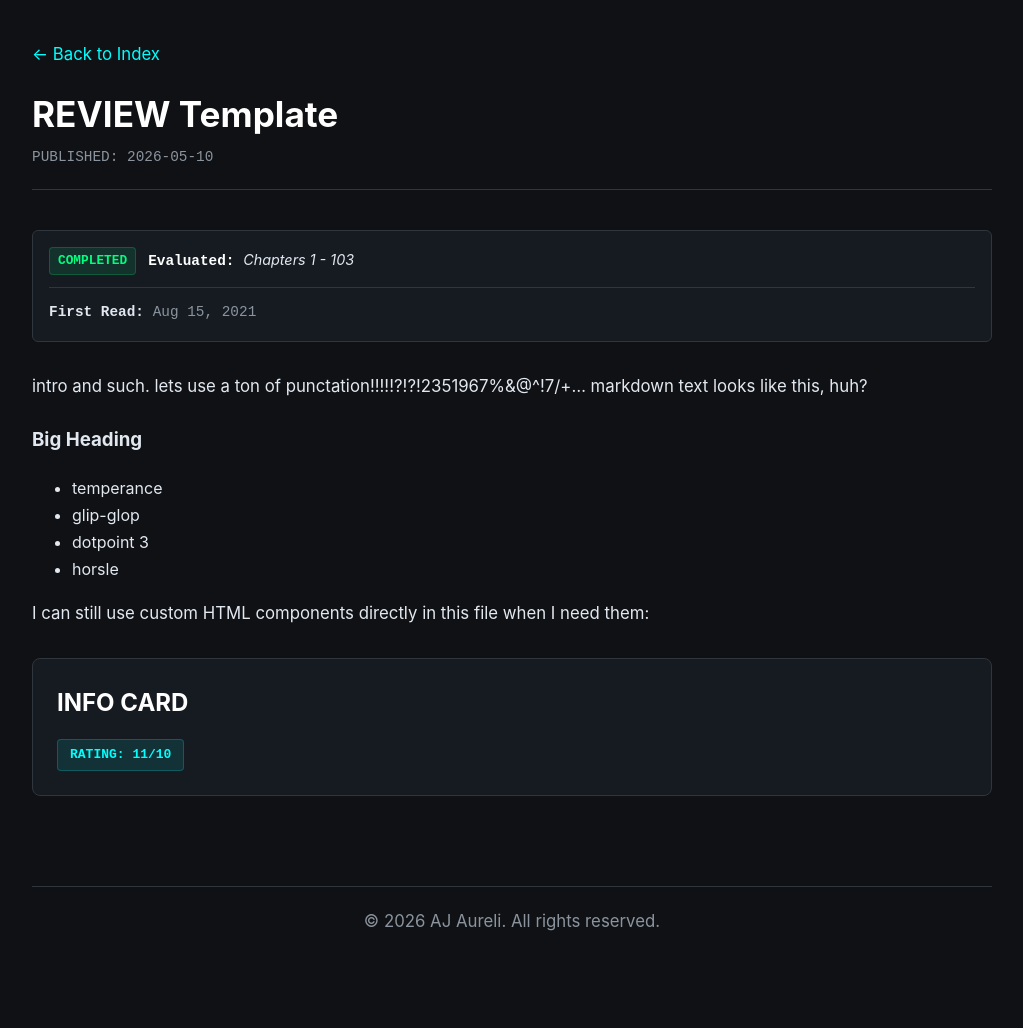
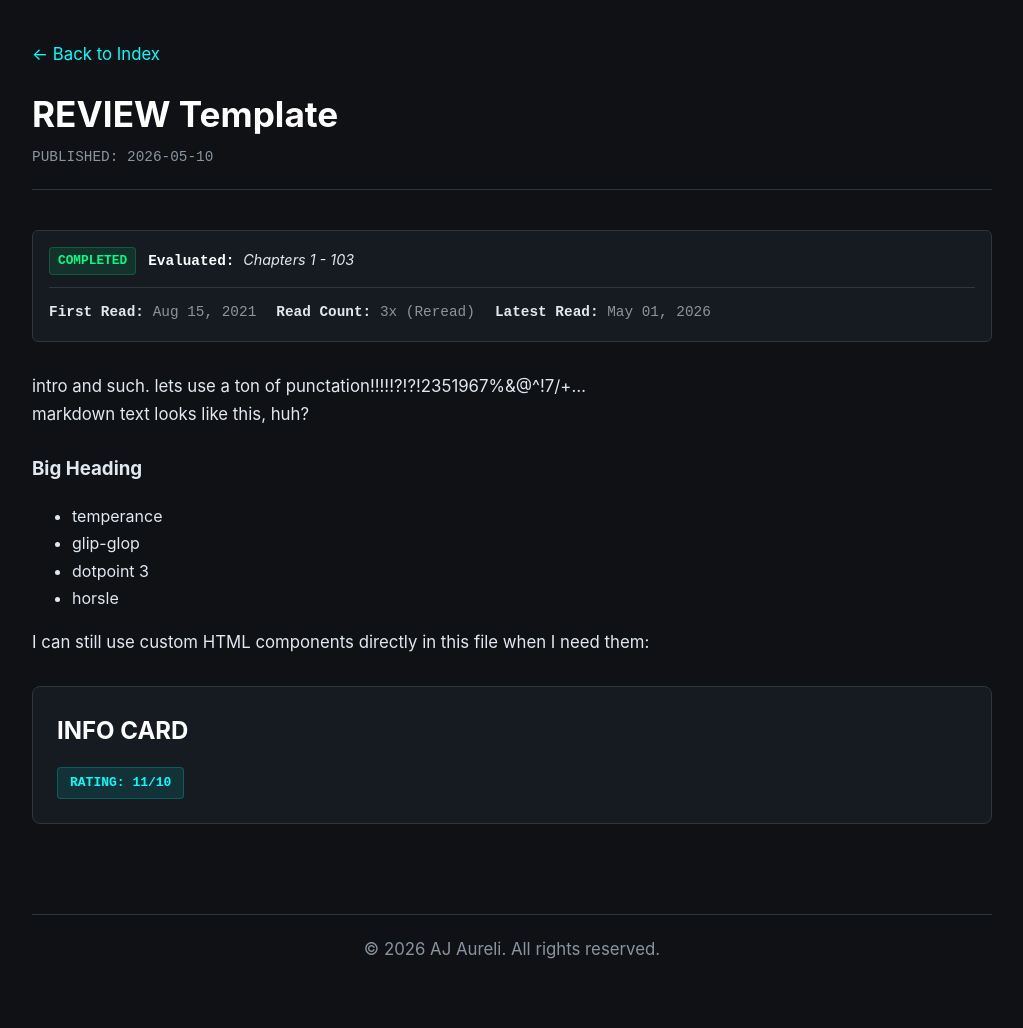
Before and after one commit to ailporf/ailporf.github.io, a Jekyll site: the page built from reviews/review-post-template.md, in a window 1280 px wide. Shown: the whole page, without its empty margins (128-1151 px from the left). Built offline with Jekyll 4.4.1, drawn with Linux system fonts in a browser that asks for light colours; before the commit the page ends 999 px from its top, so only the background shows below that.

Commit message:
review fix

```diff
--- a/_layouts/rant.html
+++ b/_layouts/rant.html
@@ -33,7 +33,6 @@
         </main>
         <footer>
             <p>&copy; {{ "now" | date: "%Y" }} AJ Aureli. All rights reserved.</p>
-            <p>Hosted on GitHub Pages. Yes, it's really Chan writing this.</p>
         </footer>
     </div>
 </body>
--- a/_layouts/review.html
+++ b/_layouts/review.html
@@ -19,6 +19,7 @@
                     {% if page.status %}
                         <span class="status-badge {{ page.status | downcase }}">{{ page.status }}</span>
                     {% endif %}
+
                     {% if page.evaluated_scope %}
                         <span class="scope-text"><strong>Evaluated: </strong><em>{{ page.evaluated_scope }}</em></span>
                     {% endif %}
@@ -26,6 +27,15 @@
                 <ul class="meta-list">
                     {% if page.original_read_date %}
                         <li><strong>First Read:</strong> {{ page.original_read_date | date: "%b %d, %Y" }}</li>
+                    {% endif %}
+
+                    {% if page.read_count and page.read_count > 1 %}
+                        <li><strong>Read Count:</strong> {{ page.read_count }}x (Reread)</li>
+                        {% if page.latest_read_date %}
+                            <li><strong>Latest Read:</strong> {{ page.latest_read_date | date: "%b %d, %Y" }}</li>
+                        {% endif %}
+                    {% else %}
+                        <li><strong>Read Date:</strong> {% if page.original_read_date %}{{ page.original_read_date | date: "%b %d, %Y" }}{% else %}{{ page.date | date: "%b %d, %Y" }}{% endif %}</li>
                     {% endif %}
                 </ul>
             </div>
```
Also changed, not shown: reviews/review-post-template.md (line endings or trailing spaces).
